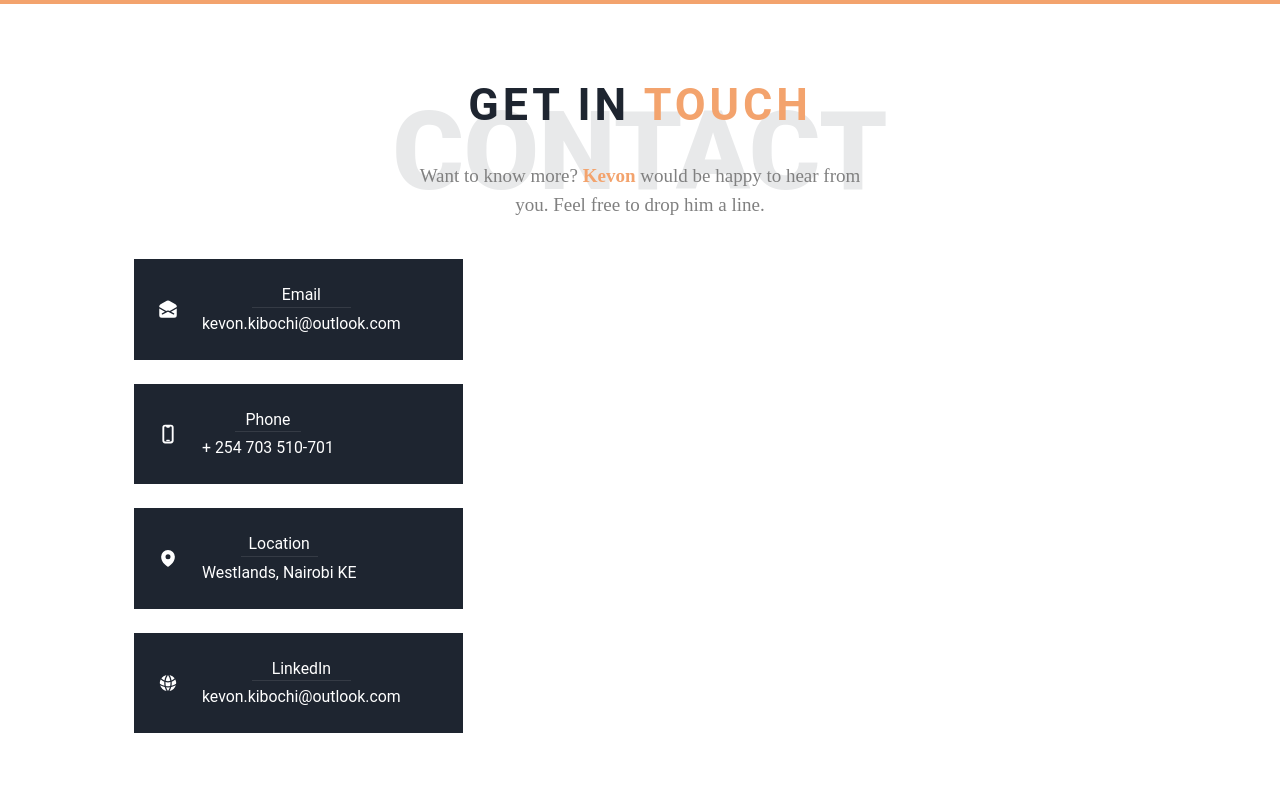
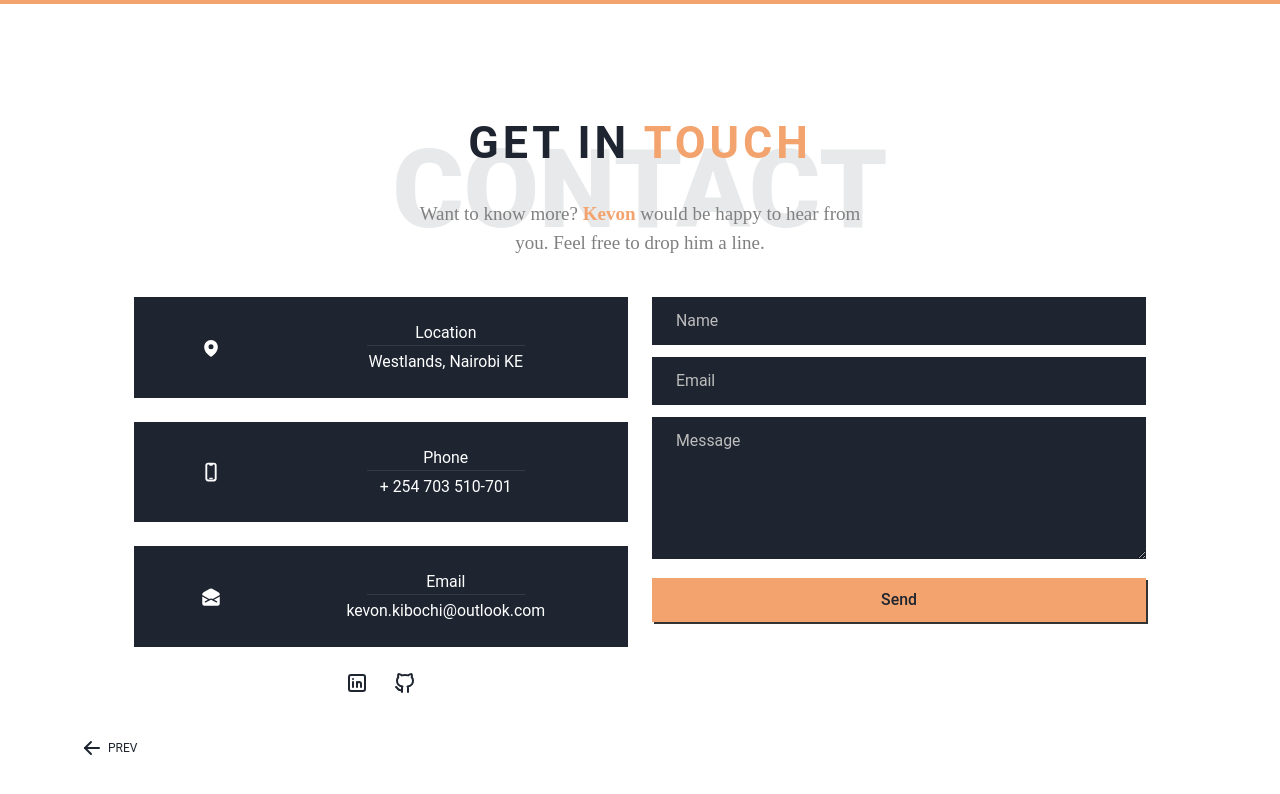
Before and after one commit to devokrann/devokrann.github.io, a React (Vite) app: page /contact in a window 1280 px wide. Shown: the top 794 px of the page. Built offline with nearby package versions, Linux system fonts and the light colour scheme.

Commit message:
Added footer navbar

```diff
--- /dev/null
+++ b/src/components/compound/NavFooter.jsx
@@ -0,0 +1,37 @@
+import React from "react";
+import { Link } from "react-router-dom";
+
+// icons
+import { IconArrowLeft, IconArrowRight } from "@tabler/icons-react";
+
+function NavFooter({ prev, next }) {
+	return (
+		<nav className="absolute left-[10vh] bottom-[5vh] flex items-center justify-between">
+			<ul className="flex items-center gap-3">
+				<li>
+					{prev && (
+						<Link
+							to={prev}
+							className="flex items-center text-xs uppercase gap-1"
+						>
+							<IconArrowLeft /> <span>Prev</span>
+						</Link>
+					)}
+				</li>
+				<li>
+					{next && (
+						<Link
+							to={next}
+							className="flex items-center text-xs uppercase gap-1
+						flex-row-reverse"
+						>
+							<IconArrowRight /> <span>Next</span>
+						</Link>
+					)}
+				</li>
+			</ul>
+		</nav>
+	);
+}
+
+export default NavFooter;
--- a/src/pages/about/index.jsx
+++ b/src/pages/about/index.jsx
@@ -11,6 +11,7 @@ import data from "../../data/index";
 
 // assets
 import author from "../../assets/images/author.svg";
+import NavFooter from "../../components/compound/NavFooter";
 
 export default function About() {
 	return (
@@ -183,6 +184,7 @@ export default function About() {
 					</div>
 				</div>
 			</div>
+			<NavFooter prev="/welcome" next="/resume" />
 		</main>
 	);
 }
--- a/src/pages/contact/index.jsx
+++ b/src/pages/contact/index.jsx
@@ -8,7 +8,15 @@ import {
 	GlobeAltIcon,
 } from "@heroicons/react/24/solid";
 
+import { IconBrandLinkedin, IconBrandGithub } from "@tabler/icons-react";
+import ButtonDev from "../../components/core/button";
+import NavFooter from "../../components/compound/NavFooter";
+
 export default function Contact() {
+	function handleClick() {
+		alert("Message delivered.");
+	}
+
 	return (
 		<main id="Portfolio" className="MainDev md:items-center">
 			<div className="container mx-auto">
@@ -24,30 +32,34 @@ export default function Contact() {
 						line.
 					</p>
 				</div>
-				<div className="flex flex-col lg:flex-row text-start items-center lg:items-start gap-6 w-full">
-					<div className="w-full md:w-9/12 lg:w-4/12 flex flex-col gap-6">
-						<ul className="grid grid-cols-1 sm:grid-cols-2 md:grid-cols-1 gap-6">
+				<div className="grid grid-cols-1 lg:grid-cols-2 text-start items-center lg:items-start gap-6 w-full">
+					<div className="flex flex-col items-center gap-6">
+						<div className="w-full flex flex-col gap-6">
+							<ul className="grid grid-cols-1 sm:grid-cols-2 lg:grid-cols-1 gap-6">
 								<li className="flex flex-col items-center lg:flex-row BackgroundSecondary text-white p-6 gap-6">
-								<span>
-									<EnvelopeOpenIcon width={20} height={20} />
+									<span className="lg:w-3/12 flex items-center justify-center">
+										<MapPinIcon width={20} height={20} />
 									</span>
-								<div className="flex flex-col items-center gap-1">
+									<div className="flex flex-col items-center gap-1 lg:w-9/12">
 										<span className="border-b border-white/10 w-6/12 text-center">
-										Email
+											Location
 										</span>
-									<a href="mailto:kevon.kibochi@outlook.com">
-										kevon.kibochi@outlook.com
+										<a
+											href="https://www.bing.com/maps/?cp=-1.265201%7E36.804788&lvl=17.6"
+											target="blank"
+										>
+											Westlands, Nairobi KE
 										</a>
 									</div>
 								</li>
 								<li className="flex flex-col items-center lg:flex-row BackgroundSecondary text-white p-6 gap-6">
-								<span>
+									<span className="lg:w-3/12 flex items-center justify-center">
 										<DevicePhoneMobileIcon
 											width={20}
 											height={20}
 										/>
 									</span>
-								<div className="flex flex-col items-center gap-1">
+									<div className="flex flex-col items-center gap-1 lg:w-9/12">
 										<span className="border-b border-white/10 w-6/12 text-center">
 											Phone
 										</span>
@@ -56,35 +68,85 @@ export default function Contact() {
 										</a>
 									</div>
 								</li>
-							<li className="flex flex-col items-center lg:flex-row BackgroundSecondary text-white p-6 gap-6">
-								<span>
-									<MapPinIcon width={20} height={20} />
+							</ul>
+							<div className="flex flex-col items-center lg:flex-row BackgroundSecondary text-white p-6 gap-6">
+								<span className="lg:w-3/12 flex items-center justify-center">
+									<EnvelopeOpenIcon width={20} height={20} />
 								</span>
-								<div className="flex flex-col items-center gap-1">
+								<div className="flex flex-col items-center gap-1 lg:w-9/12">
 									<span className="border-b border-white/10 w-6/12 text-center">
-										Location
-									</span>
-									<a href="#">Westlands, Nairobi KE</a>
-								</div>
-							</li>
-							<li className="flex flex-col items-center lg:flex-row BackgroundSecondary text-white p-6 gap-6">
-								<span>
-									<GlobeAltIcon width={20} height={20} />
-								</span>
-								<div className="flex flex-col items-center gap-1">
-									<span className="border-b border-white/10 w-6/12 text-center">
-										LinkedIn
+										Email
 									</span>
 									<a href="mailto:kevon.kibochi@outlook.com">
 										kevon.kibochi@outlook.com
 									</a>
 								</div>
+							</div>
+						</div>
+						<ul className="flex gap-6">
+							<li>
+								<a
+									href="http://linkedin.com/in/kevon-kibochi"
+									target="blank"
+								>
+									<IconBrandLinkedin />
+								</a>
+							</li>
+							<li>
+								<a
+									href="http://github.com/devokrann"
+									target="blank"
+								>
+									<IconBrandGithub />
+								</a>
 							</li>
 						</ul>
 					</div>
-					<div className="w-full lg:w-8/12 flex flex-col gap-6"></div>
+					<div className="flex flex-col gap-6">
+						<form
+							className="flex flex-col gap-3"
+							onSubmit={handleClick}
+						>
+							<label htmlFor="">
+								<input
+									required
+									className="w-full BackgroundSecondary text-white rounded-0 border-0 px-6 py-3"
+									type="text"
+									name=""
+									id=""
+									placeholder="Name"
+								/>
+							</label>
+							<label htmlFor="">
+								<input
+									required
+									className="w-full BackgroundSecondary text-white rounded-0 border-0 px-6 py-3"
+									type="email"
+									name=""
+									id=""
+									placeholder="Email"
+								/>
+							</label>
+							<label htmlFor="">
+								<textarea
+									required
+									className="w-full BackgroundSecondary text-white rounded-0 border-0 px-6 py-3"
+									name=""
+									id=""
+									rows="5"
+									placeholder="Message"
+								></textarea>
+							</label>
+							<input
+								type="submit"
+								value="Send"
+								className="Button font-bold"
+							/>
+						</form>
 					</div>
 				</div>
+			</div>
+			<NavFooter prev="/portfolio" />
 		</main>
 	);
 }
--- a/src/pages/portfolio/index.jsx
+++ b/src/pages/portfolio/index.jsx
@@ -7,6 +7,7 @@ import {
 	DocumentArrowDownIcon,
 } from "@heroicons/react/24/solid";
 import data from "../../data";
+import NavFooter from "../../components/compound/NavFooter";
 
 export default function Portfolio() {
 	return (
@@ -120,6 +121,7 @@ export default function Portfolio() {
 					</div>
 				</div>
 			</div>
+			<NavFooter prev="/resume" next="/contact" />
 		</main>
 	);
 }
--- a/src/pages/resume/index.jsx
+++ b/src/pages/resume/index.jsx
@@ -5,6 +5,7 @@ import data from "../../data";
 
 // icons
 import { DocumentTextIcon } from "@heroicons/react/24/solid";
+import NavFooter from "../../components/compound/NavFooter";
 
 export default function Resume() {
 	return (
@@ -115,6 +116,7 @@ export default function Resume() {
 					</div>
 				</div>
 			</div>
+			<NavFooter prev="/about" next="/portfolio" />
 		</main>
 	);
 }
--- a/src/pages/welcome/index.jsx
+++ b/src/pages/welcome/index.jsx
@@ -5,9 +5,11 @@ import data from "../../data";
 
 // assets
 import author from "../../assets/images/author.svg";
+import NavFooter from "../../components/compound/NavFooter";
 
 export default function Welcome() {
 	return (
+		<>
 			<main id="Welcome" className="MainDev lg:items-center">
 				<div className="container mx-auto md:text-start md:items-start">
 					<span className="ShadowText">Who I Am</span>
@@ -20,17 +22,19 @@ export default function Welcome() {
 						</h1>
 						<p className="md:w-6/12 lg:w-7/12">
 							Highly organized and detail-oriented with a drive to
-						exceed expectations. Reliable with a good work ethic and
-						the ability to quickly adapt to new tasks and
+							exceed expectations. Reliable with a good work ethic
+							and the ability to quickly adapt to new tasks and
 							environments. Responsible with good judgment, time
-						management, and a flexible schedule. Looking to join the
-						workforce and gain real-world experience.
+							management, and a flexible schedule. Looking to join
+							the workforce and gain real-world experience.
 						</p>
 					</div>
 				</div>
 				<span className="absolute right-0 bottom-0 AuthorImage w-full md:w-7/12 lg:w-6/12 xl:w-5/12">
 					<img src={author} alt="author" width="100%" />
 				</span>
+				<NavFooter next="/about" />
 			</main>
+		</>
 	);
 }
```
Lines whose indentation alone changed are shown as unchanged.
